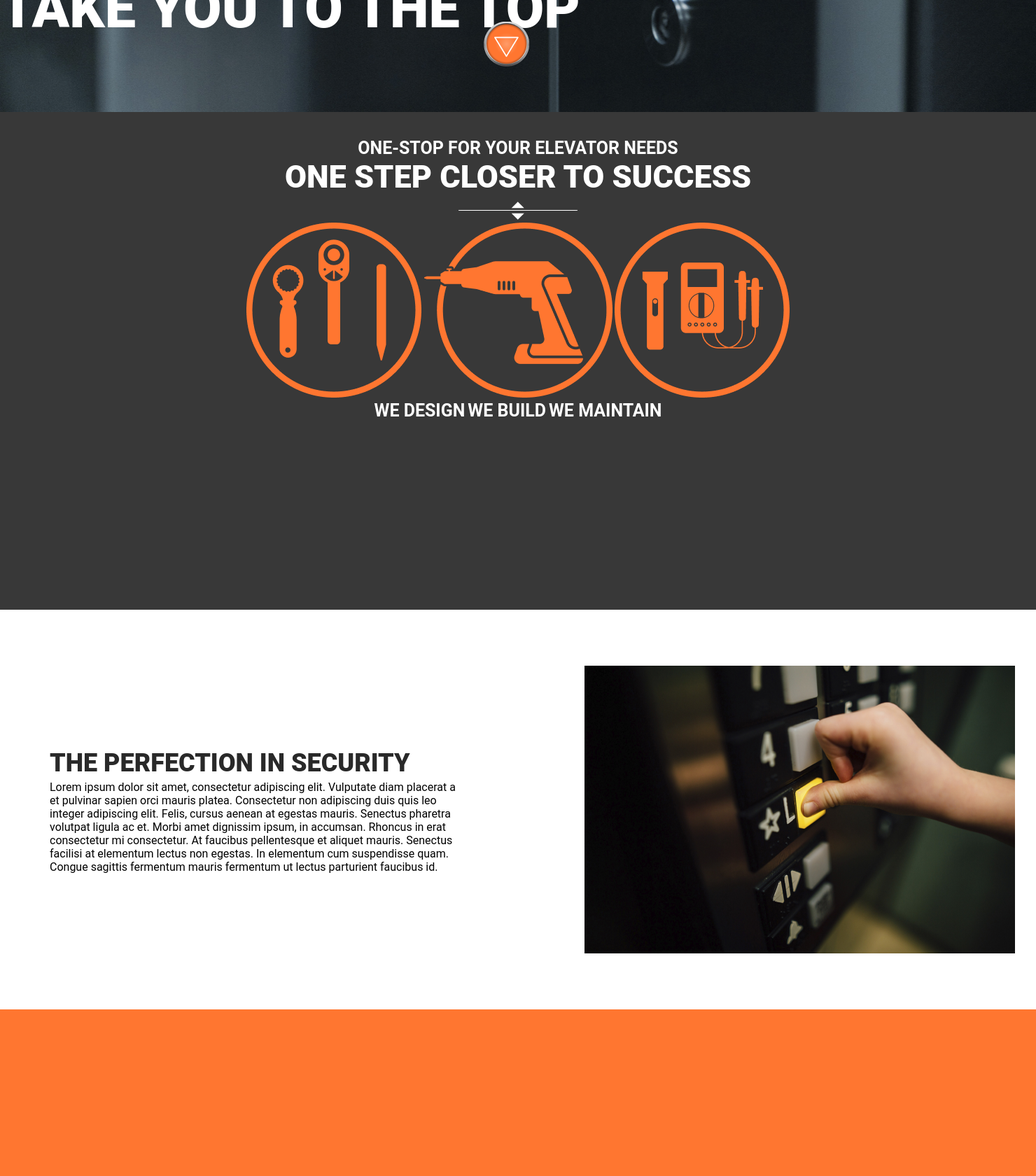
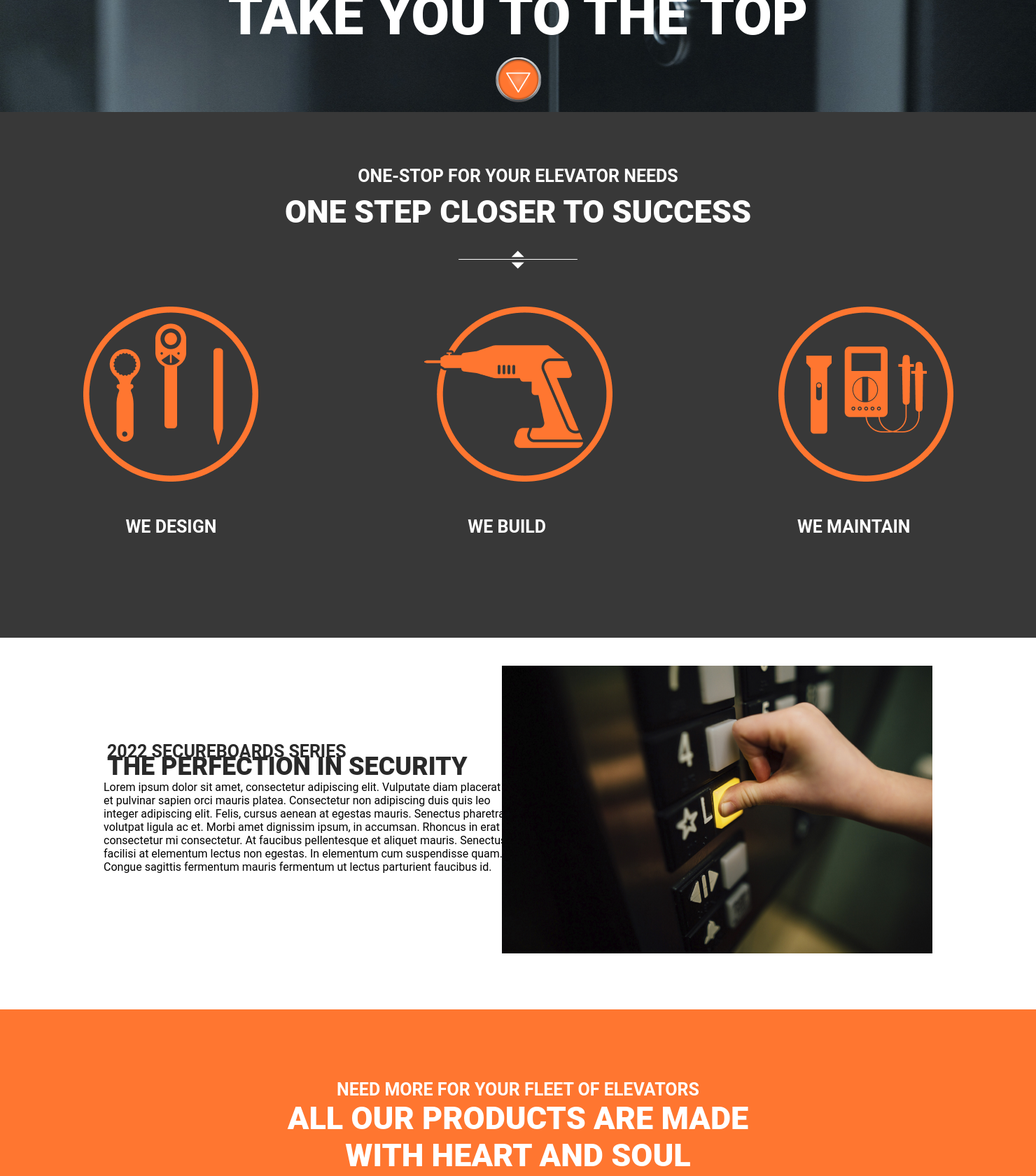
Before and after one commit to Btbdev/Sublight_Engines_Landing_Page, a PHP site: page / in a window 1480 px wide. Shown: the part 800-2480 px from the top of the page at 70% size. Run offline with PHP 8.4, Linux system fonts and the light colour scheme.

Commit message:
some padding improvements

```diff
--- a/css/main.css
+++ b/css/main.css
@@ -104,17 +99,6 @@ h1 {
 }
 
 
-
-.elevatorbutton {
-    position: absolute;
-    width: 65px;
-    height: 64px;
-    margin-top: 831px;
-    margin-left: 691px;
-    z-index: 1;
-}
-
-
 .bckimage {
     position: absolute;
     height: 960px;
@@ -126,14 +110,13 @@ h1 {
 
 .rectangle2 {
     position: absolute;
-
-    z-index: -1;
     width: 100%;
     height: 711px;
     background-color: #383838;
     top: 960px;
     left: 0px;
     align-self: center;
+    padding-top: 40px;
 }
 
 .container {
@@ -156,7 +139,7 @@ h1 {
     line-height: 29px;
     text-align: center;
     text-transform: uppercase;
-
+    padding-bottom: 10px;
     color: #FFFFFF;
 }
 
@@ -174,40 +157,32 @@ h2 {
 
     text-align: center;
     text-transform: uppercase;
-
+    padding-bottom: 30px;
     color: #FFFFFF;
 }
 
 .container2 {
-    display: block;
+    display: flex;
+    justify-content: space-around;
     width: 100%;
-    left: 180px;
+
     top: 1242px;
     text-align: center;
+    margin-right: 25px;
+    padding-top: 50px;
 }
 
 
-
-
-
-.design {
-
-    width: 250px;
-    height: 250px;
+.container3 {
+    display: flex;
+    justify-content: space-around;
+    width: 100%;
+    top: 1538px;
+    padding-top: 50px;
 
 }
 
-.container3 {
-    display: block;
-    width: 100%;
-    left: 0px;
-    top: 1538px;
-    text-align: center;
-    justify-content: space-between;
-}
-
 .container3 span {
-
 
     font-family: 'Roboto';
     font-style: normal;
@@ -222,18 +197,59 @@ h2 {
 }
 
 
-
+/************ orange section ************/
 .rectangle3 {
     position: absolute;
     height: 853px;
     width: 100%;
     background-color: #FF7630;
-    margin-top: 2242px;
-    margin-left: 0px;
+    top: 2242px;
+    align-self: center;
+    padding-top: 40px;
+}
+
+.wrapper {
+
+    width: 100%;
+    left: 0px;
+    top: 2310px;
+    text-align: center;
 }
 
 
 
+.wrapper span {
+
+    display: block;
+    white-space: nowrap;
+    font-family: 'Roboto';
+    font-style: normal;
+    font-weight: 700;
+    font-size: 25px;
+    line-height: 29px;
+    text-align: center;
+    text-transform: uppercase;
+
+    color: #FFFFFF;
+}
+
+h4 {
+
+
+    white-space: nowrap;
+    font-family: 'Roboto';
+    font-style: normal;
+    font-weight: 900;
+    font-size: 45px;
+    line-height: 53px;
+    text-align: center;
+    text-transform: uppercase;
+
+    color: #FFFFFF;
+}
+
+
+/************ card section **************/
 .rectangle8 {
     position: absolute;
     width: 100%;
@@ -256,13 +299,13 @@ h2 {
 .textsection span {
     position: absolute;
     display: block;
-    top: 1080px;
-    left: 71px;
+    text-align: left;
+
     font-family: 'Roboto';
     font-style: normal;
     font-weight: 700;
     font-size: 25px;
-    line-height: 29px;
+    line-height: 0px;
     text-transform: uppercase;
     color: #292929
 }
@@ -272,7 +315,7 @@ h2 {
     display: block;
     top: 1899px;
     width: 586px;
-    left: 71px
+    left: 10%
 }
 
 .textsection img {
@@ -280,15 +323,16 @@ h2 {
     width: 615px;
     height: 411px;
     margin-top: 1751px;
-    margin-left: 748px;
+    right: 10%;
     z-index: 1;
-    padding-left: 87px;
+
 }
 
 h3 {
     position: absolute;
-    left: 71px;
+    left: 10%;
     top: 1833px;
+    padding: 5px;
     font-family: 'Roboto';
     font-style: normal;
     font-weight: 900;
@@ -302,7 +346,7 @@ h3 {
 
 /*********** end text section **************/
 
-h4 {
+.h4 {
     position: absolute;
     width: 552px;
     height: 53px;
--- a/index.html
+++ b/index.html
@@ -31,9 +31,8 @@
                         <span>OUR MISSION</span>
                         TAKE YOU TO THE TOP
                         </h1>
-                    </div>
-                    <div>
-                        <img alt="" class="elevatorbutton" src="css\images\elevator button.png">
+
+                        <img alt="" class="" src="css\images\elevator button.png">
                     </div>
 
                         <nav class="">
@@ -88,7 +87,7 @@
 
             <div class="textsection">
                 <h3>
-                    <span>2022 SECUREBOARDS SERIES</span> <!--à vérifier -->
+                <span>2022 SECUREBOARDS SERIES</span> <!--à vérifier -->
                         THE PERFECTION IN SECURITY
                 </h3>
                 <p>
@@ -100,23 +99,42 @@
 
 
             <div class="rectangle3">
+                <div class="wrapper">
+                    <h4>
+                    <span>NEED MORE FOR YOUR FLEET OF ELEVATORS</span>
+                        ALL OUR PRODUCTS ARE MADE <br>
+                         WITH HEART AND SOUL
+                    </h4>
+                    <img alt="" class="" src="css\images\separator_black.png">
+                </div>
+                <div></div>
 
             </div>
 
+
+
+
             <div class="rectangle8">
+                <span>With your trust since 1943.</span>
+                <img alt="" class="" src="css\images\signature.png">
+            </div>
 
-            </div>
+
+
 
             <div class="">
 
             </div>
+
+
+
 
         </div>
         <!-- FOOTER -->
     <footer>
 
             <div class="address left">
-                <span>UNITED STATE OFFICE</span>
+                <span>UNITED STATES OFFICE</span>
                 <p> 456 HARLEM BOULEVARD <br>
                    SARATOGA SPRINGS, NY, USA <br>
                    1 999 543-4567
@@ -127,8 +145,6 @@
                  <p>23895 BRADSHAW BOULEVARD <br>
                     KINGSTON, ONT, CA <br>
                     1 999 543-4567
-
-
                 </p>
             </div>
 
@@ -136,9 +152,7 @@
 
         <div class="copyright">
 
-                <ul class="">
-                    <li>All rights reserved to CodeBoxx Solutions &copy, 2022.</li>
-                </ul>
+            <span>All rights reserved to CodeBoxx Solutions &copy, 2022.</span>
 
         </div>
     </footer>
```
Also changed, not shown: other parts of css/main.css (+80 -71 lines), css/images/separator_black.png (added).
